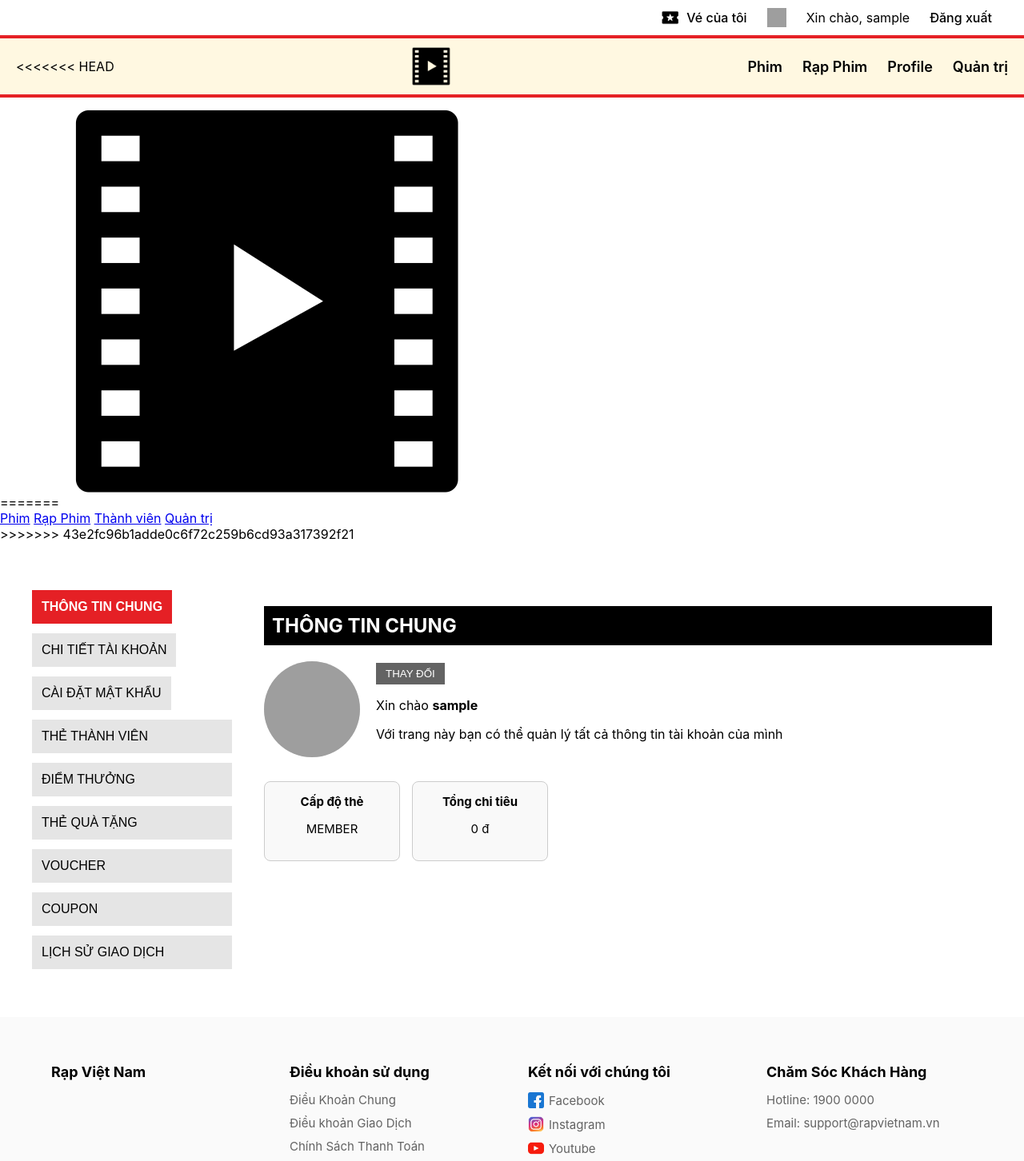
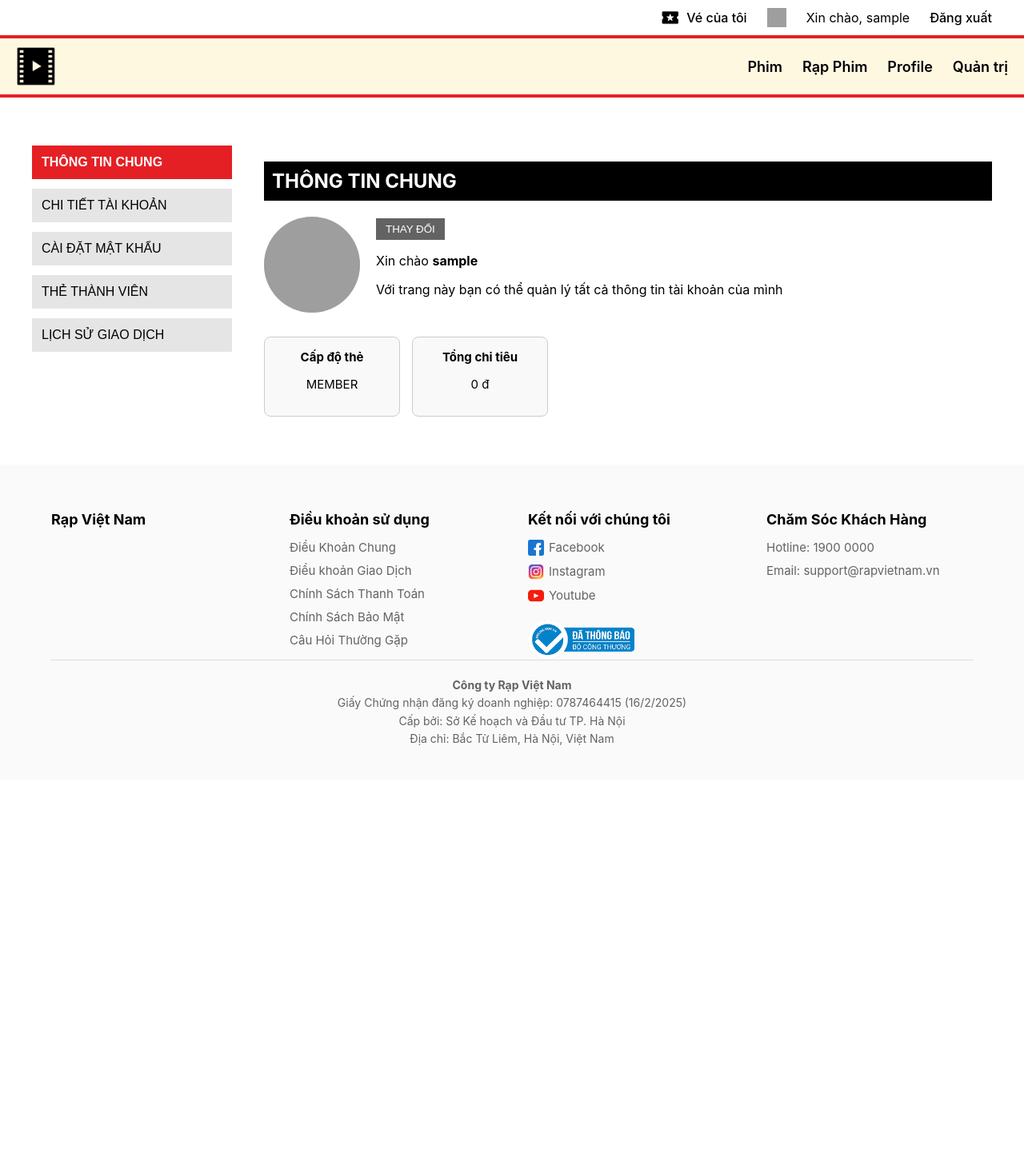
Before and after one commit to pixelgame239/Online-Movie-Ticket-Booking-Website, a Django app: page /users/profile/ in a window 1280 px wide. Shown: the top 1452 px of the page at 80% size. After the commit the page ends 932 px from the top, so only its background shows below. Run offline with Django 5.2, Linux system fonts and the light colour scheme; the visitor is signed in with stand-in values (Sample User, id 1); parts of the project's set-up code (start-up, migrations or seed data) failed here and were passed over; grey boxes are pictures that could not be loaded.

Commit message:
no message

```diff
--- a/moviebackend/templates/base.html
+++ b/moviebackend/templates/base.html
@@ -34,7 +34,6 @@
     </div>
 
     <div class="navbar">
-<<<<<<< HEAD
     <a href="{% url 'home' %}" class="logo">
       <img class="logo-img" src="{% static 'images/logo.png' %}" alt="Rạp Việt Nam Logo">
     </a>
@@ -50,22 +49,6 @@
     </nav>
     </div>
 
-=======
-      <a href="{% url 'home' %}" class="logo">
-        <img src="{% static 'images/logo.png' %}" alt="Rạp Việt Nam Logo">
-      </a>
-      <nav>
-        <a href="{% url 'movies:movie_list' %}">Phim</a>
-        <a href="{% url 'movies:cinema_list' %}">Rạp Phim</a>
-        {% if user.is_authenticated %}
-          <a href="{% url 'users:profile' %}">Thành viên</a>
-        {% endif %}
-        {% if user.is_authenticated and user.is_staff %}
-          <a href="{% url 'admin:index' %}">Quản trị</a>
-        {% endif %}
-        </nav>
-      </div>
->>>>>>> 43e2fc96b1adde0c6f72c259b6cd93a317392f21
     </header>
 
     <!-- Nội dung -->
--- a/moviebackend/templates/profile.html
+++ b/moviebackend/templates/profile.html
@@ -10,6 +10,7 @@
     max-width: 1200px;
     margin: 40px auto;
     gap: 40px;
+    align-items: stretch;
   }
 
   /* Sidebar */
@@ -27,7 +28,10 @@
   font-size: 16px;
   text-align: left;
   cursor: pointer;
+  width: 100%;        /* ✅ make all buttons equal width */
+  box-sizing: border-box;
 }
+
 
   .profile-sidebar .active {
     background: #E52025;
@@ -106,10 +110,6 @@
     <a href="{% url 'users:profile_edit' %}"><button>CHI TIẾT TÀI KHOẢN</button></a>
     <a href="{% url 'users:password_change' %}"><button >CÀI ĐẶT MẬT KHẨU</button></a>
     <button>THẺ THÀNH VIÊN</button>
-    <button>ĐIỂM THƯỞNG</button>
-    <button>THẺ QUÀ TẶNG</button>
-    <button>VOUCHER</button>
-    <button>COUPON</button>
     <button>LỊCH SỬ GIAO DỊCH</button>
   </div>
 
```
Lines whose indentation alone changed are shown as unchanged.
